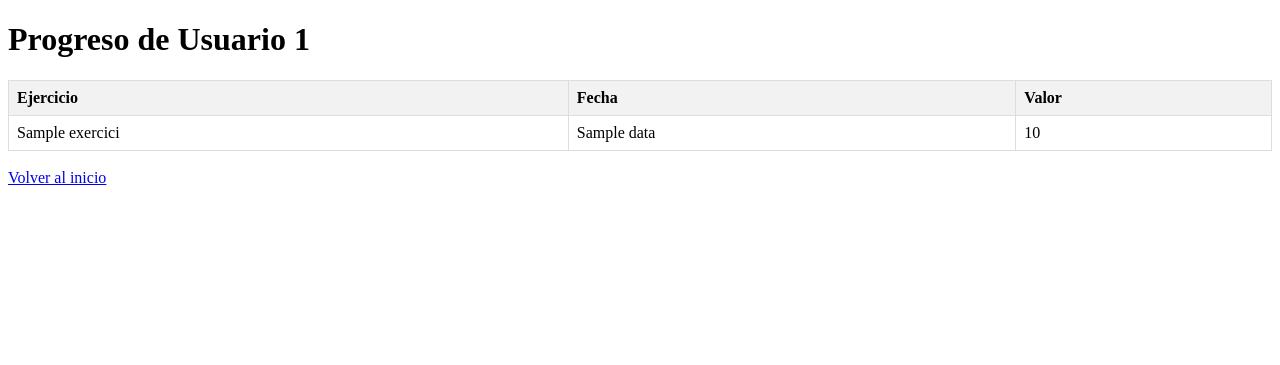
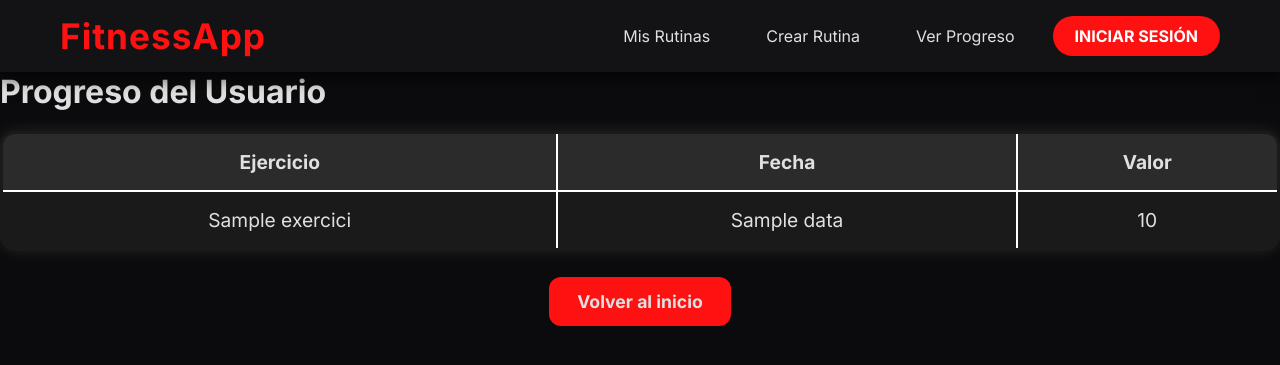
Before and after one commit to SabinaAndreeaCraciun/Fitness, a Flask app: template templates/user_progress.html in a window 1280 px wide. Shown: the top 365 px of the page. Run offline with Flask 3, Linux system fonts and the light colour scheme; the template is opened without the code that fills it: most values are stand-ins (such as "Sample title", 1, 10 or a date in 2020).

Commit message:
falta psar progres al mongo

```diff
--- a/app.py
+++ b/app.py
@@ -4,6 +4,9 @@ import bcrypt
 import csv
 import matplotlib.pyplot as plt
 import mariadb
+from pymongo import MongoClient
+from datetime import datetime
+from mongo import col_progressos
 
 app = Flask(__name__)
 app.secret_key = "supersecreto123"  # Necesario para usar sesiones
@@ -249,7 +252,61 @@ def editar_rutina(id):
         return jsonify({"success": False, "error": str(e)}), 500
 
 
+@app.route("/user_progress/<int:usuari_id>")
+def user_progress(usuari_id):
+    # Recuperar el progreso del usuario desde MongoDB
+    usuari = col_progressos.find_one({"usuari_id": usuari_id})
 
+    if usuari:
+        # Pasar los progresos a la plantilla
+        return render_template("user_progress.html", progressos=usuari["progressos"], usuari_id=usuari_id)
+    else:
+        return "No hay progreso para este usuario", 404
+
+
+
+# Ruta para agregar un progreso (cuando se marca como completado)
+@app.route("/completar_rutina/<int:usuari_id>", methods=["POST"])
+def completar_rutina(usuari_id):
+    data_actual = datetime.now().strftime("%Y-%m-%d")
+
+    # Iterar sobre las rutinas completadas (checkboxes marcados)
+    for rutina_id in request.form.getlist('rutinas_completadas'):
+        # Obtener el nombre del ejercicio usando el ID de la rutina
+        conn = conectar_db()
+        cursor = conn.cursor()
+        cursor.execute("SELECT e.nom FROM rutines r JOIN exercicis e ON r.exercici_id = e.id WHERE r.id = %s", (rutina_id,))
+        ejercicio = cursor.fetchone()
+        cursor.close()
+        conn.close()
+
+        if ejercicio:
+            # Crear el nuevo progreso para el ejercicio
+            nuevo_progreso = {
+                "exercici": ejercicio[0],  # El nombre del ejercicio
+                "data": data_actual,  # La fecha actual
+                "valor": "valor_asociado"  # Aquí puedes poner el valor que deseas guardar
+            }
+
+            # Verificar si el usuario ya tiene un documento en MongoDB
+            usuari = col_progressos.find_one({"usuari_id": usuari_id})
+
+            if usuari:
+                # Si ya existe, agregar el nuevo progreso al array
+                col_progressos.update_one(
+                    {"usuari_id": usuari_id},
+                    {"$push": {"progressos": nuevo_progreso}}
+                )
+            else:
+                # Si no existe, creamos un nuevo documento
+                nuevo_documento = {
+                    "usuari_id": usuari_id,
+                    "progressos": [nuevo_progreso]
+                }
+                col_progressos.insert_one(nuevo_documento)
+
+    # Redirigir al usuario a la página de progreso
+    return redirect(url_for("user_progress", usuari_id=usuari_id))
 
 
 
--- a/mongo.py
+++ b/mongo.py
@@ -8,6 +8,10 @@ col_progressos = db["progressos"]
 
 def afegir_progres(usuari_id, exercici, valor):
     data_actual = datetime.now().strftime("%Y-%m-%d")
+
+    if not exercici or valor is None:
+        print("Error: 'exercici' o 'valor' no poden ser buits.")
+        return
 
     nou_progres = {
         "exercici": exercici,
--- a/templates/crear_rutina.html
+++ b/templates/crear_rutina.html
@@ -14,11 +14,11 @@
             <ul>
                 <li><a href="{{ url_for('rutinas') }}">Mis Rutinas</a></li>
                 <li><a href="{{ url_for('crear_rutina') }}">Crear Rutina</a></li>
-                <li><a href="{{ url_for('progress', usuari=session['user_name']) }}">Ver Progreso</a></li>
+                <li><a href="{{ url_for('user_progress', usuari_id=session['user_id']) }}">Ver Progreso</a></li>
                 {% if session.get('user_id') %}
-                    <li><a href="{{ url_for('logout') }}" class="btn-logout">Cerrar sesión</a></li>
+                <li><a href="{{ url_for('logout') }}" class="btn-logout">Cerrar sesión</a></li>
                 {% else %}
-                    <li><a href="{{ url_for('login') }}" class="btn-login">Iniciar sesión</a></li>
+                <li><a href="{{ url_for('login') }}" class="btn-login">Iniciar sesión</a></li>
                 {% endif %}
             </ul>
         </nav>
--- a/templates/index.html
+++ b/templates/index.html
@@ -14,7 +14,7 @@
             <ul>
                 <li><a href="{{ url_for('rutinas') }}">Mis Rutinas</a></li>
                 <li><a href="{{ url_for('crear_rutina') }}">Crear Rutina</a></li>
-                <li><a href="{{ url_for('progress', usuari=session['user_name']) }}">Ver Progreso</a></li>
+                <li><a href="{{ url_for('user_progress', usuari_id=session['user_id']) }}">Ver Progreso</a></li>
 
                 <!-- Si el usuario está autenticado, muestra la opción de cerrar sesión -->
                 {% if session.get('user_id') %}
@@ -42,7 +42,7 @@
             <div class="option-links">
                 <a href="{{ url_for('crear_rutina') }}" class="btn-primary">Crear una nueva rutina</a>
                 <a href="{{ url_for('rutinas') }}" class="btn-secondary">Ver mis rutinas</a>
-                <a href="{{ url_for('progress', usuari=session['user_name']) }}" class="btn-tertiary">Ver mi progreso</a>
+                <a href="{{ url_for('user_progress', usuari_id=session['user_id']) }}" class="btn-tertiary">Ver mi progreso</a>
             </div>
         </section>
     </main>
--- a/templates/user_progress.html
+++ b/templates/user_progress.html
@@ -3,26 +3,27 @@
 <head>
     <meta charset="UTF-8">
     <meta name="viewport" content="width=device-width, initial-scale=1.0">
-    <title>Progreso de {{ usuari_id }}</title>
-    <style>
-        table {
-            width: 100%;
-            border-collapse: collapse;
-        }
-        th, td {
-            padding: 8px;
-            text-align: left;
-            border: 1px solid #ddd;
-        }
-        th {
-            background-color: #f2f2f2;
-        }
-    </style>
+    <title>Progreso del Usuario</title>
+      <link rel="stylesheet" href="{{ url_for('static', filename='rutinas.css') }}">
 </head>
+<header>
+    <nav class="navbar">
+        <a href="{{ url_for('index') }}" class="logo">FitnessApp</a>
+        <ul>
+            <li><a href="{{ url_for('rutinas') }}">Mis Rutinas</a></li>
+            <li><a href="{{ url_for('crear_rutina') }}">Crear Rutina</a></li>
+            <li><a href="{{ url_for('user_progress', usuari_id=session['user_id']) }}">Ver Progreso</a></li>
+            {% if session.get('user_id') %}
+                <li><a href="{{ url_for('logout') }}" class="btn-logout">Cerrar sesión</a></li>
+            {% else %}
+                <li><a href="{{ url_for('login') }}" class="btn-login">Iniciar sesión</a></li>
+            {% endif %}
+        </ul>
+    </nav>
+</header>
+
 <body>
-    <h1>Progreso de Usuario {{ usuari_id }}</h1>
-
-    {% if progressos %}
+    <h1>Progreso del Usuario</h1>
     <table>
         <thead>
             <tr>
@@ -34,18 +35,15 @@
         <tbody>
             {% for progreso in progressos %}
             <tr>
-                <td>{{ progreso['exercici'] }}</td>
-                <td>{{ progreso['data'] }}</td>
-                <td>{{ progreso['valor'] }}</td>
+                <td>{{ progreso.exercici }}</td>
+                <td>{{ progreso.data }}</td>
+                <td>{{ progreso.valor }}</td>
             </tr>
             {% endfor %}
         </tbody>
     </table>
-    {% else %}
-    <p>{{ message }}</p>
-    {% endif %}
-
-    <br>
-    <a href="/">Volver al inicio</a>
 </body>
+<div class="btn-center">
+        <a href="{{ url_for('index') }}" class="btn">Volver al inicio</a>
+</div>
 </html>
```
Also changed, not shown: mongodb.py (deleted, +0 -35 lines), templates/rutinas.html (+19 -10 lines).
